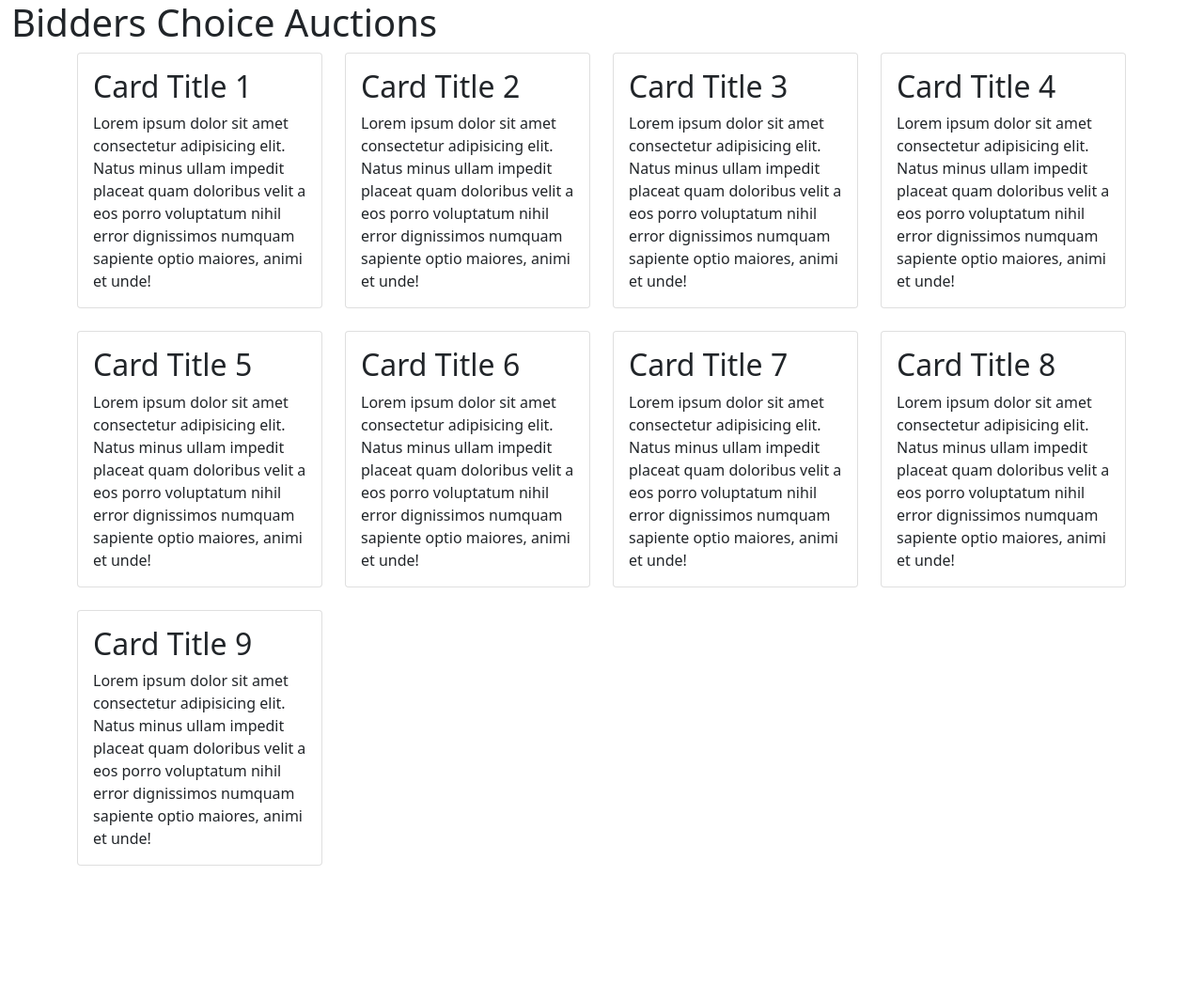
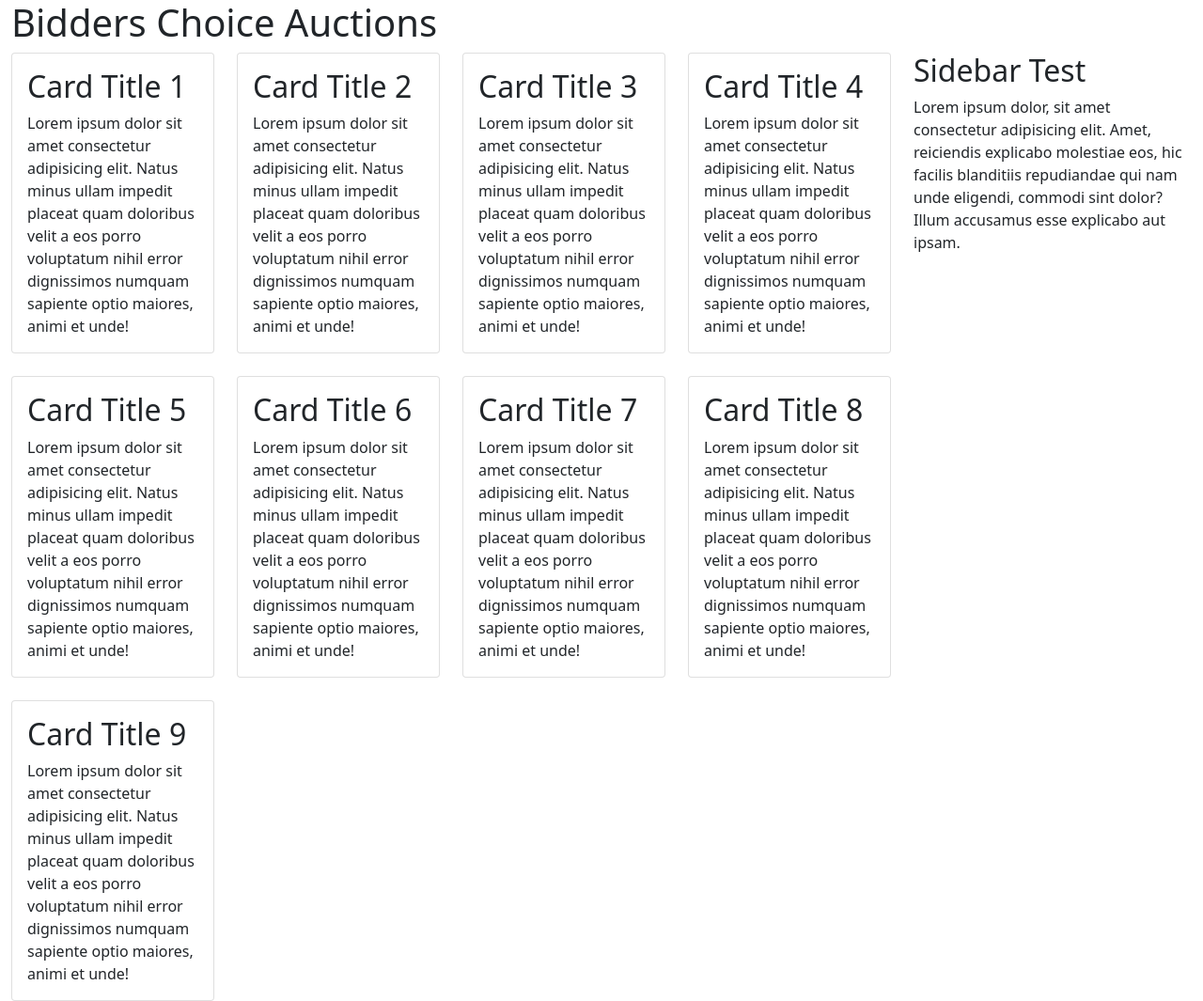
Before and after one commit to tjwwyo/AuctionSite, a website: page test.html in a window 1280 px wide. Shown: the whole page at 94% size. Before the commit the page ends 921 px from the top, so only its background shows below. Drawn offline with nearby package versions, Linux system fonts and the light colour scheme.

Commit message:
2.4.2022 Evening Build

```diff
--- a/test.html
+++ b/test.html
@@ -26,7 +26,9 @@
         </div>
     </header>
 
-    <div class="container">
+    <div class="container-fluid">
+        <div class="row">
+            <div class="col col-md-9">
                 <div class="row row-cols-1 row-cols-md-4 g-4">
                     <div class="col">
                         <div class="card">
@@ -102,6 +104,12 @@
                     </div>
                 </div>
             </div>
+            <div class="col-md-3">
+                <h2>Sidebar Test</h2>
+                <div>Lorem ipsum dolor, sit amet consectetur adipisicing elit. Amet, reiciendis explicabo molestiae eos, hic facilis blanditiis repudiandae qui nam unde eligendi, commodi sint dolor? Illum accusamus esse explicabo aut ipsam.</div>
+            </div>
+        </div>
+    </div>
 
     <footer>
 
```
Lines whose indentation alone changed are shown as unchanged.
